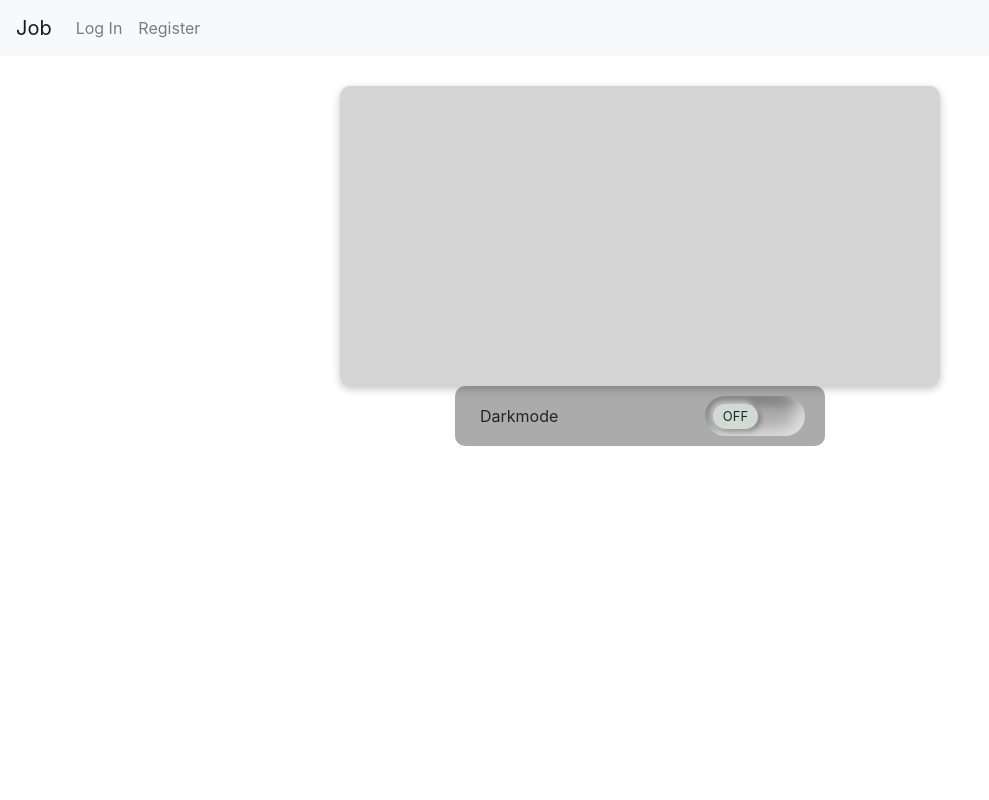
After one commit to CJason14/CS50W_Final_Project, a Django app: page /settings in a window 1280 px wide. The commit adds this page. Shown: the whole page, without its empty margins (0-989 px from the left). Run offline with Django 4.2, Linux system fonts and the light colour scheme; parts of the project's set-up code (start-up, migrations or seed data) failed here and were passed over; some libraries are stand-ins or nearby versions.

Commit message:
Settings Update

```diff
--- /dev/null
+++ b/Job/static/CSS/settings.css
@@ -0,0 +1,91 @@
+.background{
+    padding-left: 25vw !important;
+}
+
+    * {
+    box-shadow: none;
+}
+
+.container {
+    max-width: 400px;
+    width: 40%;
+    display: flex;
+    flex-direction: column;
+    flex-wrap: wrap;
+    justify-content: space-around;
+}
+
+.switch-holder {
+    background-color: rgba(109, 109, 109, 0.575);
+    display: flex;
+    padding: 10px 20px;
+    border-radius: 10px;
+    margin-bottom: 30px;
+    justify-content: space-between;
+    align-items: center;
+}
+
+.switch-label {
+    width: 150px;
+}
+
+.switch-label i {
+    margin-right: 5px;
+}
+
+.switch-toggle {
+    height: 40px;
+}
+
+.switch-toggle input[type="checkbox"] {
+    position: absolute;
+    opacity: 0;
+    z-index: -2;
+}
+
+.switch-toggle input[type="checkbox"] + label {
+    position: relative;
+    display: inline-block;
+    width: 100px;
+    height: 40px;
+    border-radius: 20px;
+    margin: 0;
+    cursor: pointer;
+    box-shadow: inset -8px -8px 15px rgba(255,255,255,.6),
+                inset 10px 10px 10px rgba(0,0,0, .25);
+
+}
+
+.switch-toggle input[type="checkbox"] + label::before {
+    position: absolute;
+    content: 'OFF';
+    font-size: 13px;
+    text-align: center;
+    line-height: 25px;
+    top: 8px;
+    left: 8px;
+    width: 45px;
+    height: 25px;
+    border-radius: 20px;
+    background-color: #d1dad3;
+    box-shadow: -3px -3px 5px rgba(255,255,255,.5),
+                3px 3px 5px rgba(0,0,0, .25);
+    transition: .3s ease-in-out;
+}
+
+.switch-toggle input[type="checkbox"]:checked + label::before {
+    left: 50%;
+    content: 'ON';
+    color: #fff;
+    background-color: #00b33c;
+    box-shadow: -3px -3px 5px rgba(255,255,255,.5),
+                3px 3px 5px #00b33c;
+}
+@media (max-width: 767px){
+    .background{
+    padding-left: 0 !important;
+    }
+    .container{
+        width: auto;
+    }
+}
--- /dev/null
+++ b/Job/static/JS/settings.js
@@ -0,0 +1,16 @@
+function Darkmode() {
+    checkBox = document.getElementById("Darkmode");
+    navbar = document.getElementById("Navbar");
+    if (checkBox.checked == true) {
+        document.body.style.cssText = "color:white !important; background-color:grey !important";
+        document.cookie = "Darkmode=True";
+        navbar.style.cssText = "background-color:#616262 !important";
+    } else {
+        document.body.style.backgroundColor = "white";
+        document.cookie = "Darkmode" + '=; Max-Age=-99999999;';
+        document.body.style.color = "black";
+        navbar.style.cssText = "background-color:white !important";
+
+    }
+
+}
--- a/Job/templates/index.html
+++ b/Job/templates/index.html
@@ -17,6 +17,10 @@
 {% endblock %}
 
 {% block script %}
-<script src="{% static '/Job/jobs.js' %}"></script>
+<script src="{% static 'JS/jobs.js' %}"></script>
 <link href="{% static 'CSS/homepage.css' %}" rel="stylesheet">
 {% endblock %}
+
+{% block title %}
+    Homepage
+{% endblock %}
--- a/Job/templates/layout.html
+++ b/Job/templates/layout.html
@@ -7,7 +7,7 @@
     <meta charset="UTF-8">
     <meta http-equiv="X-UA-Compatible" content="IE=edge">
     <meta name="viewport" content="width=device-width, initial-scale=1.0, minimum-scale=1.0">
-    <title>Job: </title>
+    <title>Job: {% block title %} {% endblock %}</title>
     <link rel="stylesheet" href="https://stackpath.bootstrapcdn.com/bootstrap/4.4.1/css/bootstrap.min.css"
         integrity="sha384-Vkoo8x4CGsO3+Hhxv8T/Q5PaXtkKtu6ug5TOeNV6gBiFeWPGFN9MuhOf23Q9Ifjh" crossorigin="anonymous">
     <link href="{% static 'CSS/style.css' %}" rel="stylesheet">
@@ -17,7 +17,7 @@
 
 <body>
     <div>
-        <nav class="navbar navbar-expand navbar-light bg-light top">
+        <nav class="navbar navbar-expand navbar-light bg-light top" id="Navbar">
             <a class="navbar-brand" href="{% url 'homepage' %}">Job</a>
 
             <div>
@@ -30,6 +30,9 @@
                     {% if user.is_authenticated %}
                     <li class="nav-item">
                         <a class="nav-link" href="{% url 'chat' %}">Chat</a>
+                    </li>
+                    <li class="nav-item">
+                        <a class="nav-link" href="{% url 'settings' %}">Settings</a>
                     </li>
                     {% if user.is_company %}
                     <li class="nav-item">
--- a/Job/templates/login.html
+++ b/Job/templates/login.html
@@ -31,3 +31,7 @@
 {% block script %}
 <link href="{% static 'CSS/login.css' %}" rel="stylesheet">
 {% endblock %}
+
+{% block title %}
+    Login
+{% endblock %}
--- a/Job/templates/register.html
+++ b/Job/templates/register.html
@@ -36,3 +36,7 @@
 {% block script %}
 <link href="{% static 'CSS/login.css' %}" rel="stylesheet">
 {% endblock %}
+
+{% block title %}
+    Register
+{% endblock %}
--- /dev/null
+++ b/Job/templates/settings.html
@@ -0,0 +1,32 @@
+{% extends "layout.html" %}
+{% load static %}
+
+{% block body %}
+<div class="center">
+    <div class="job"></div>
+</div>
+<div class="container">
+
+    <div class="switch-holder">
+        <div class="switch-label">
+            <i class="fa fa-wifi"></i><span>Darkmode</span>
+        </div>
+        <div class="switch-toggle">
+            <input type="checkbox" id="Darkmode" onclick="Darkmode()">
+            <label for="Darkmode"></label>
+        </div>
+    </div>
+
+
+</div>
+{% endblock %}
+
+
+{% block script %}
+<script src="{% static 'JS/settings.js' %}"></script>
+<link href="{% static 'CSS/settings.css' %}" rel="stylesheet">
+{% endblock %}
+
+{% block title %}
+    Settings
+{% endblock %}
--- a/Job/urls.py
+++ b/Job/urls.py
@@ -14,5 +14,6 @@ urlpatterns = [
     path("register", views.register, name="register"),
     path("profile", views.profile, name="profile"),
     path("chat", views.chat, name="chat"),
-    path("jobs", views.jobs, name="jobs")
+    path("jobs", views.jobs, name="jobs"),
+    path("settings", views.settings, name="settings")
 ]
--- a/Job/views.py
+++ b/Job/views.py
@@ -132,3 +132,6 @@ def chat(request):
 def jobs(request):
     jobs = Job.objects.all()
     return JsonResponse([Job.serialize() for Job in jobs], safe=False)
+
+def settings(request):
+    return render(request, "settings.html")
--- /dev/null
+++ b/requirements.txt
@@ -0,0 +1 @@
+Django
```
Also changed, not shown: Job/templates/chat.html (+6 -2 lines), Job/templates/profile.html (+7 -3 lines), Job/static/JS/jobs.js (renamed from Job/static/Job/jobs.js), Job/static/images/Upload_Image.png (renamed from Job/static/Job/Upload_Image.png), Job/static/images/profile_picture.jpg (renamed from Job/static/Job/profile_picture.jpg).
